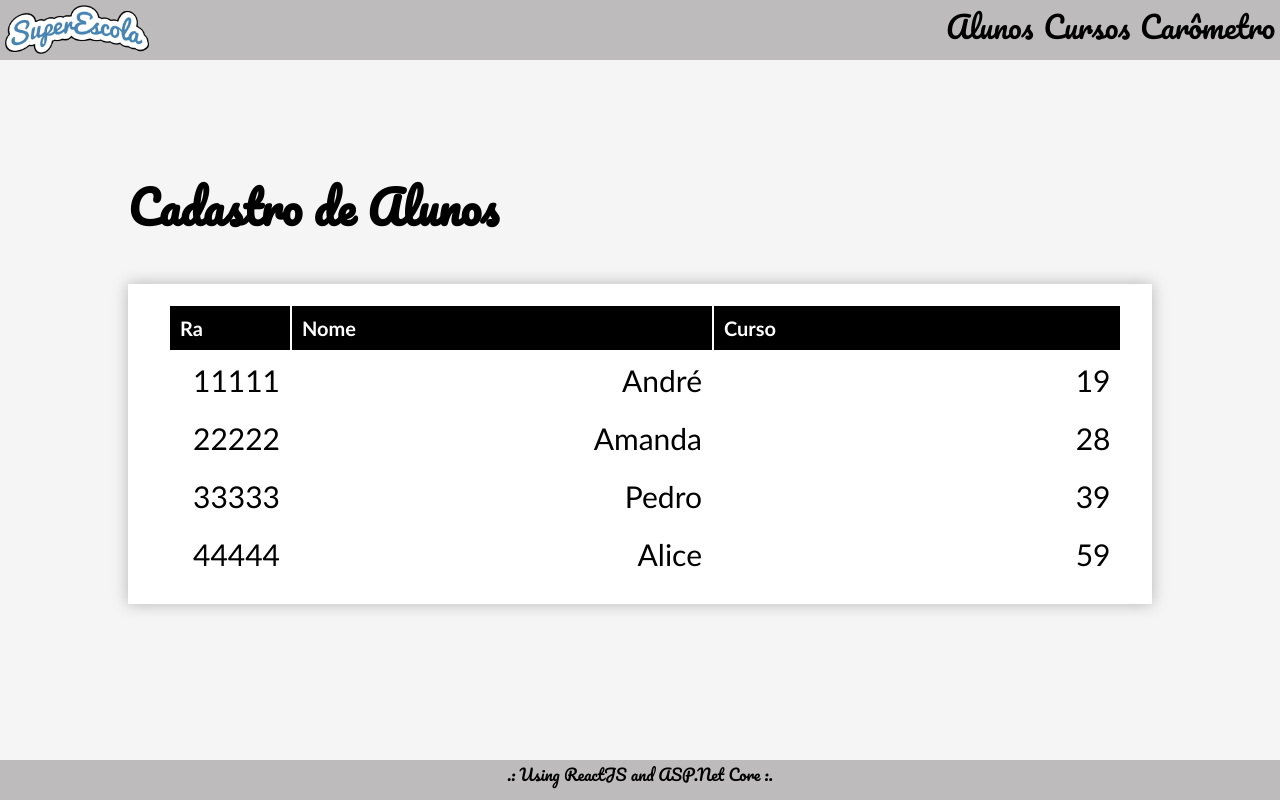
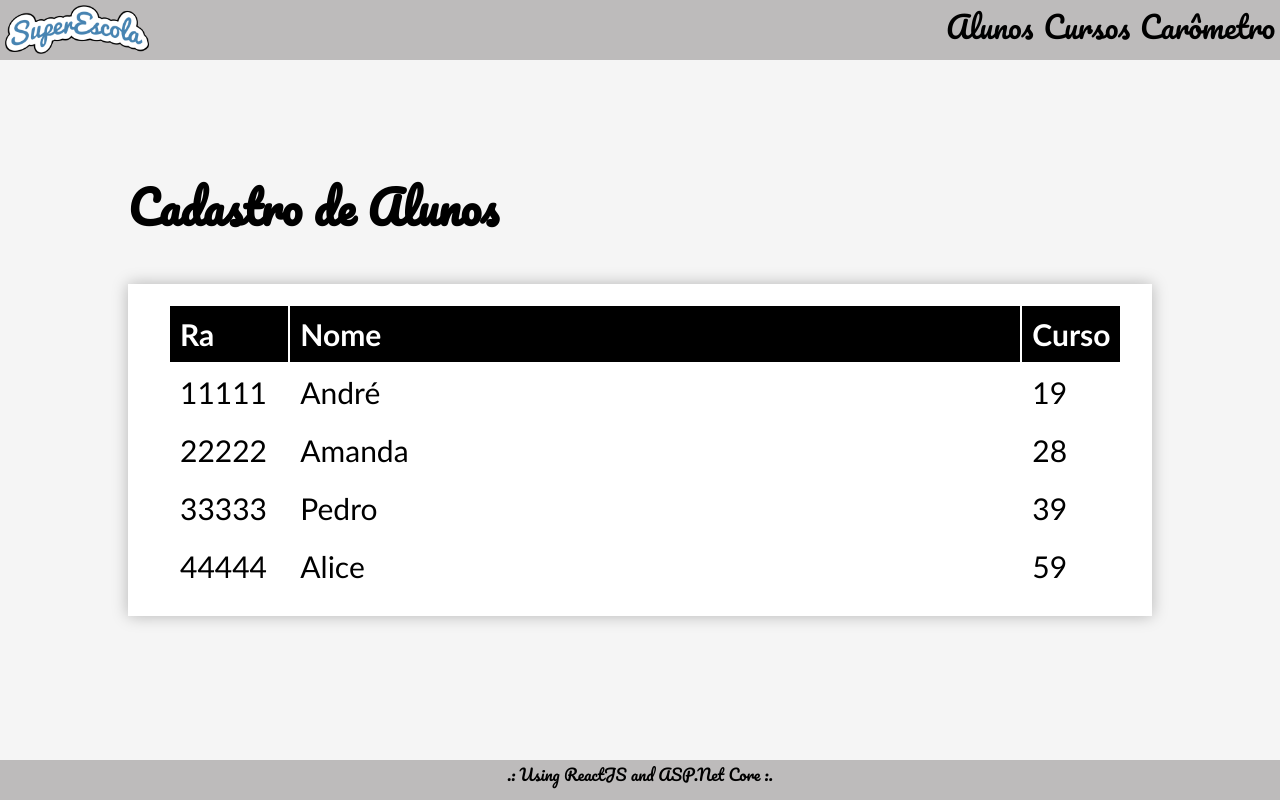
Before and after one commit to Erick-Barbosa/desInt3, a React (Create React App) app in the folder escola/: page /alunos in a window 1280 px wide. Built offline with nearby package versions, Linux system fonts and the light colour scheme.

Commit message:
Casa - Excluindo servidor.js (express) e arrumando o alinhamento de texto da tabela

```diff
--- a/escola/package.json
+++ b/escola/package.json
@@ -14,8 +14,7 @@
     "web-vitals": "^2.1.4"
   },
   "scripts": {
-    "start": "node server.js",
-    "dev": "react-scripts start",
+    "start": "react-scripts start",
     "build": "react-scripts build",
     "test": "react-scripts test",
     "eject": "react-scripts eject"
--- a/escola/src/components/CrudAluno.css
+++ b/escola/src/components/CrudAluno.css
@@ -3,7 +3,7 @@
 }
 
 .listaAlunos {
-    text-align: right;
+    text-align: left;
     width:97%;
     margin-left: 20px;
     font-family:
@@ -13,7 +13,7 @@
 .cabecTabela {
     color: white;
     background-color: black;
-    font-size: 20px;
+    font-size: 30px;
     text-align: left;
 }
 
@@ -26,5 +26,5 @@ th, td {
 }
 
 .tabTituloNome {
-    width: 400px;
+    width: 800px;
 }
```
Also changed, not shown: escola/server.js (deleted, +0 -18 lines).
